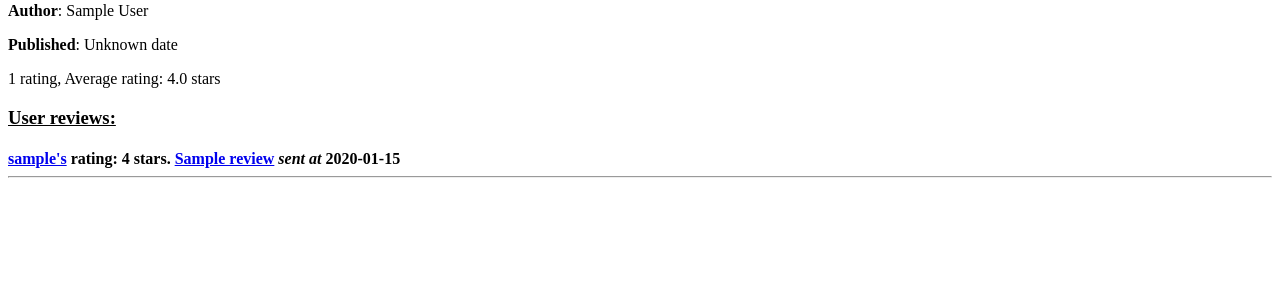
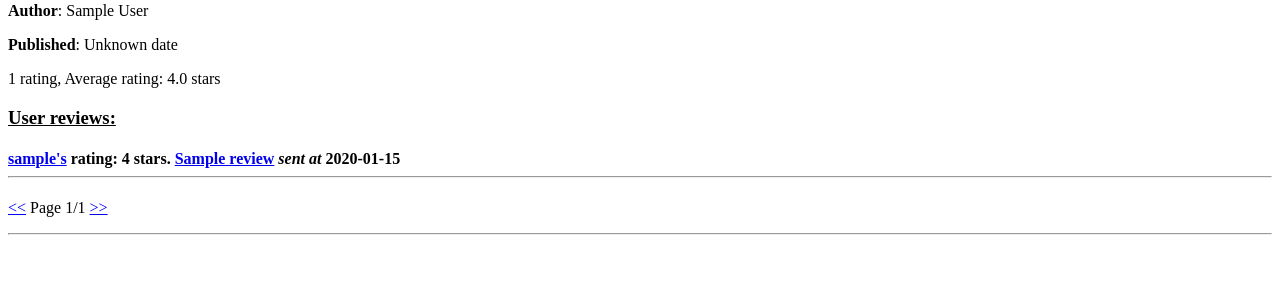
Before and after one commit to niiitty/BestBooks, a Flask app: page /book/1 in a window 1280 px wide. Shown: the part 159-459 px from the top of the page. Run offline with Flask 3, Linux system fonts and the light colour scheme; tables that the repository leaves empty hold one stand-in row (values such as "Sample post").

Commit message:
Add pages to reviews

```diff
--- a/app.py
+++ b/app.py
@@ -162,16 +162,38 @@ def search():
     return render_template("search.html", query=query, suggestions=suggestions)
 
 @app.route("/book/<int:book_id>", methods=["GET", "POST"])
-def book(book_id):
+@app.route("/book/<int:book_id>/<int:page>")
+def book(book_id, page=1):
     base = librarian.get_book_by_book_id(book_id)
     if not base:
         abort(404)
     attr = librarian.get_book_attributes(book_id)
     user = users.get_user(base["user_id"])
-    reviews = librarian.get_reviews_by_book(book_id)
     stats = librarian.get_review_stats(book_id)
 
-    return render_template("book.html", book_id=book_id, base=base, attr=attr, user=user, reviews=reviews, stats=stats)
+    page_size = 10
+    book_count = librarian.get_review_stats(book_id)["review_count"]
+    page_count = math.ceil(book_count / page_size)
+    page_count = max(page_count, 1)
+
+    if page < 1:
+        return redirect(url_for("book", book_id=book_id, page=1))
+    if page > page_count:
+        return redirect(url_for("book", book_id=book_id, page=page_count))
+
+    reviews = librarian.get_reviews_by_book(book_id, page, page_size)
+
+    return render_template(
+        "book.html",
+        book_id=book_id,
+        base=base,
+        attr=attr,
+        user=user,
+        reviews=reviews,
+        stats=stats,
+        page=page,
+        page_count=page_count
+    )
 
 @app.route("/book/<int:book_id>/edit", methods=["GET", "POST"])
 @login_required
@@ -290,6 +312,10 @@ def add_review(book_id):
         if len(content) > 5000:
             abort(403)
 
+        if content and not review_title:
+            flash("Please enter a title for your review.")
+            return redirect(url_for("add_review", book_id=book_id))
+
         if not review:
             librarian.add_review(book_id, session["user_id"], rating, review_title, content)
             return redirect(url_for("book", book_id=book_id))
@@ -300,7 +326,7 @@ def add_review(book_id):
 
         return redirect(url_for("book", book_id=book_id))
 
-@app.route("/book/<int:book_id>/<int:user_id>", methods=["GET"])
+@app.route("/book/<int:book_id>/review/<int:user_id>", methods=["GET"])
 def review(book_id, user_id):
     book = librarian.get_book_by_book_id(book_id)
     if not book:
@@ -315,7 +341,7 @@ def review(book_id, user_id):
     if request.method == "GET":
         return render_template("review.html", book=book, review=review, writer=review_writer)
 
-@app.route("/book/<int:book_id>/<int:user_id>/delete", methods=["GET", "POST"])
+@app.route("/book/<int:book_id>/review/<int:user_id>/delete", methods=["GET", "POST"])
 @login_required
 def delete_review(book_id, user_id):
     review = librarian.get_review(book_id, user_id)
--- a/librarian.py
+++ b/librarian.py
@@ -138,16 +138,20 @@ def add_review(book_id, user_id, rating, title, content):
     sql = "INSERT INTO reviews (book_id, user_id, sent_at, rating, title, content) VALUES (?, ?, datetime('now'), ?, ?, ?)"
     db.execute(sql, [book_id, user_id, rating, title, content])
 
-def get_reviews_by_book(book_id):
+def get_reviews_by_book(book_id, page, page_size):
     """Returns a list of reviews: id, user_id, username, sent time, rating, and title."""
     sql = """
         SELECT r.id, r.user_id, u.username, r.sent_at, r.rating, r.title
         FROM reviews r
         JOIN users u ON r.user_id = u.user_id
         WHERE r.book_id = ?
-        ORDER BY r.sent_at DESC
+        GROUP BY r.id
+        ORDER BY r.id DESC
+        LIMIT ? OFFSET ?
     """
-    return db.query(sql, [book_id])
+    limit = page_size
+    offset = (page - 1) * page_size
+    return db.query(sql, [book_id, limit, offset])
 
 def get_review_stats(book_id):
     """Returns total number of reviews and average rating for a book."""
--- a/templates/book.html
+++ b/templates/book.html
@@ -80,14 +80,14 @@
         {{ review.rating }} stars.
 
         {% if review.title %}
-        <a href="/book/{{ book_id }}/{{ review.user_id }}">{{ review.title }}</a>
+        <a href="/book/{{ book_id }}/review/{{ review.user_id }}">{{ review.title }}</a>
         {% else %}
         <i>No review.</i>
         {% endif %}
 
         {% if session.user_id == review.user_id %}
         <a href="/book/{{ book_id }}/add_review">edit</a>
-        <a href="/book/{{ book_id }}/{{ review.user_id }}/delete">delete</a>
+        <a href="/book/{{ book_id }}/review/{{ review.user_id }}/delete">delete</a>
         {% endif %}
 
         <i>sent at</i> {{ review.sent_at }}
@@ -98,6 +98,12 @@
     <i>This book has no reviews yet.</i>
     {% endif %}
   </p>
+  <p>
+    <a href="/book/{{ book_id }}/{{ page - 1 }}">&lt;&lt;</a>
+    Page {{ page }}/{{ page_count }}
+    <a href="/book/{{ book_id }}/{{ page + 1 }}">&gt;&gt;</a>
+  </p>
+  <hr />
 </body>
 
 </html>
--- a/templates/delete_review.html
+++ b/templates/delete_review.html
@@ -19,7 +19,7 @@
   <p>
     Are you sure you want to delete your review of <a href="/book/{{ book.book_id }}">{{ book.title }}</a> by {{ book.author }}?
   </p>
-  <form action="/book/{{ book.book_id }}/{{ session.user_id }}/delete" method="post">
+  <form action="/book/{{ book.book_id }}/review/{{ session.user_id }}/delete" method="post">
     <input type="hidden" name="csrf_token" value="{{ session.csrf_token }}" />
     <input type="submit" value="Yes" name="delete">
     <input type="submit" value="No">
--- a/templates/review.html
+++ b/templates/review.html
@@ -28,7 +28,7 @@
   <p>
     {% if session.user_id == writer.user_id %}
     <a href="/book/{{ book.book_id }}/add_review">edit</a>
-    <a href="/book/{{ book.book_id }}/{{ writer.user_id }}/delete">delete</a>
+    <a href="/book/{{ book.book_id }}/review/{{ writer.user_id }}/delete">delete</a>
     {% else %}
     <a href="/profile/{{ user_id }}">{{ writer.username }}</a>
     {% endif %}
```
Also changed, not shown: templates/add_review.html (+8 -0 lines).
